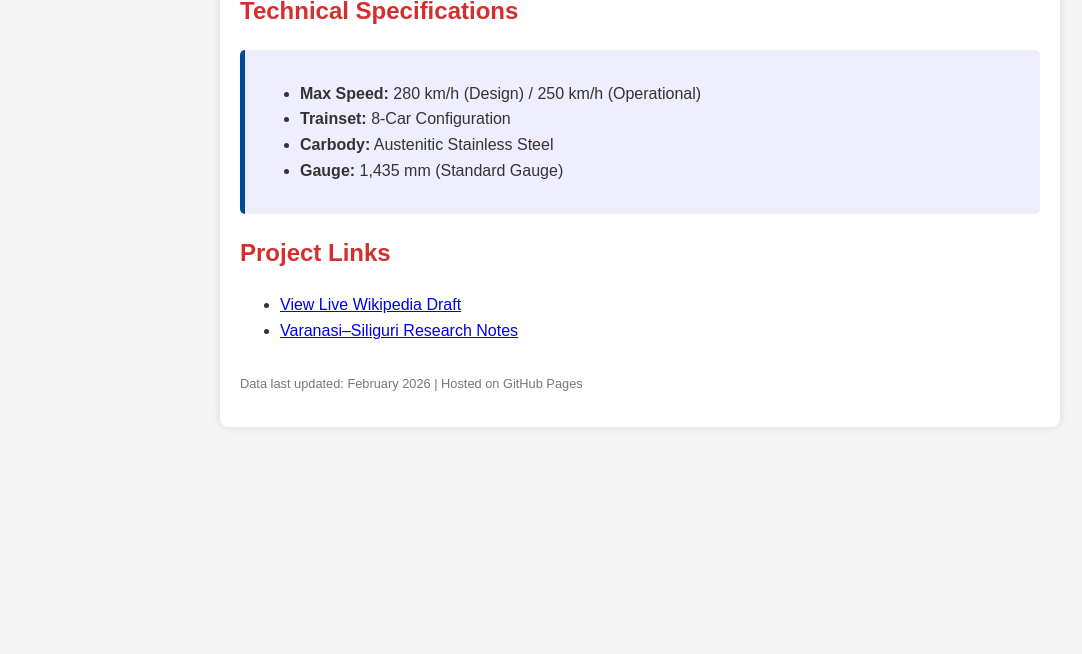
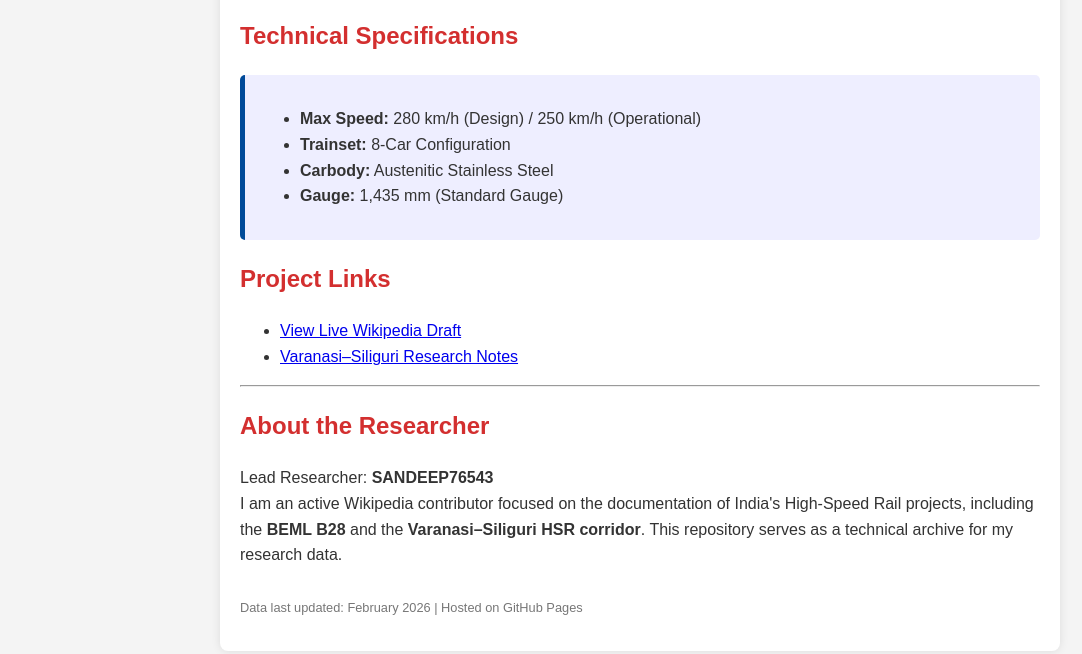
Before and after one commit to SANDEEP76543/BEML-B28-HSR-RESEARCH, a plain HTML site: page index.html in a window 1280 px wide. Shown: the part 200-854 px from the top of the page, without its empty margins (0-1082 px from the left). Before the commit the page ends 800 px from the top, so only its background shows below. Drawn offline with Linux system fonts and the light colour scheme.

Commit message:
Update index.html

```diff
--- a/index.html
+++ b/index.html
@@ -1,4 +1,4 @@
-<!DOCTYPE html>
+7<!DOCTYPE html>
 <html lang="en">
 <head>
     <meta charset="UTF-8">
@@ -34,6 +34,15 @@
             <li><a href="https://en.wikipedia.org/wiki/Draft:BEML_B28" target="_blank">View Live Wikipedia Draft</a></li>
             <li><a href="./Varanasi-Siliguri-HSR.md">Varanasi–Siliguri Research Notes</a></li>
         </ul>
+        <hr>
+<h2>About the Researcher</h2>
+<p>
+    Lead Researcher: <strong>SANDEEP76543</strong><br>
+    I am an active Wikipedia contributor focused on the documentation of India's
+    High-Speed Rail projects, including the <strong>BEML B28</strong> and
+    the <strong>Varanasi–Siliguri HSR corridor</strong>.
+    This repository serves as a technical archive for my research data.
+</p>
 
         <div class="footer">
             <p>Data last updated: February 2026 | Hosted on GitHub Pages</p>
```
